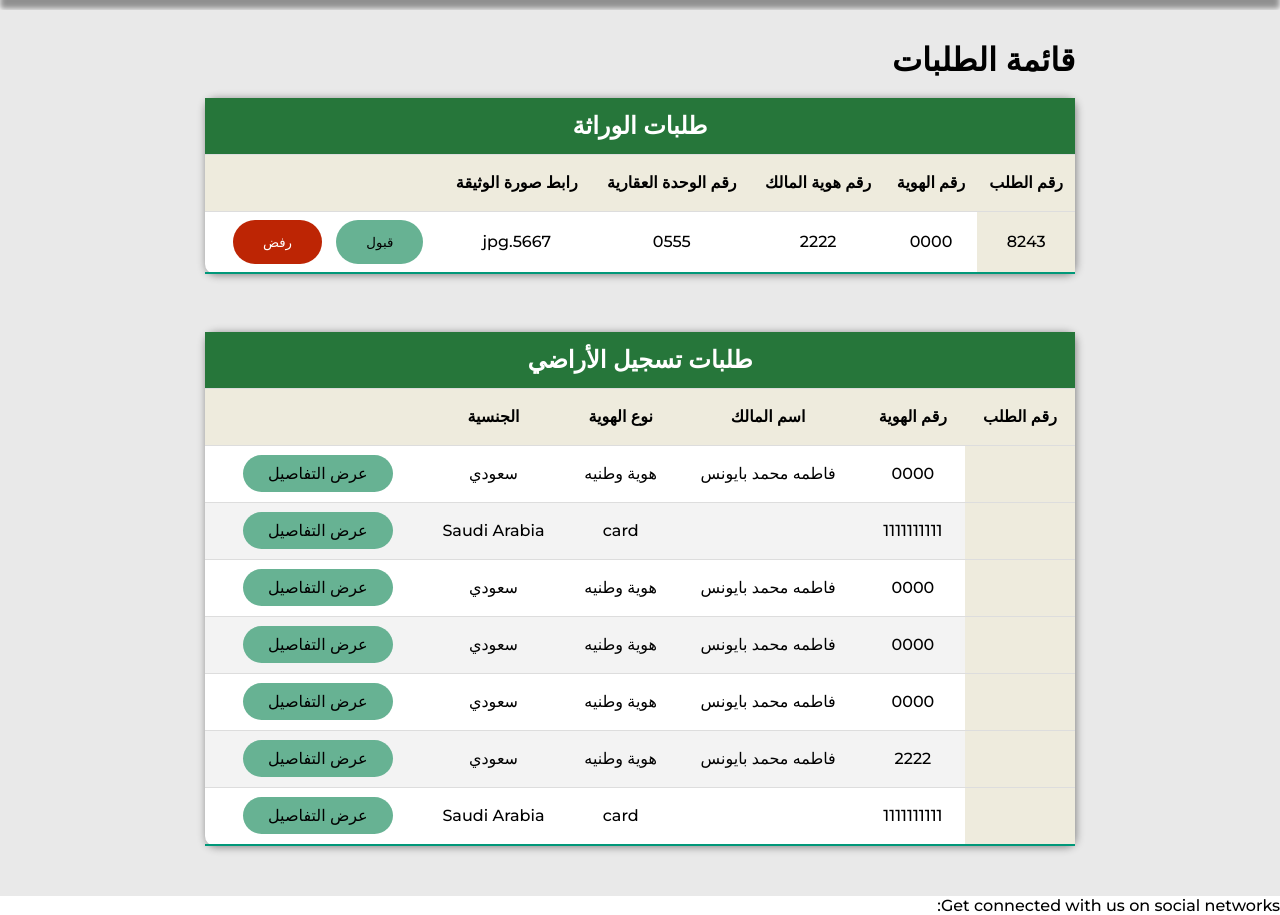
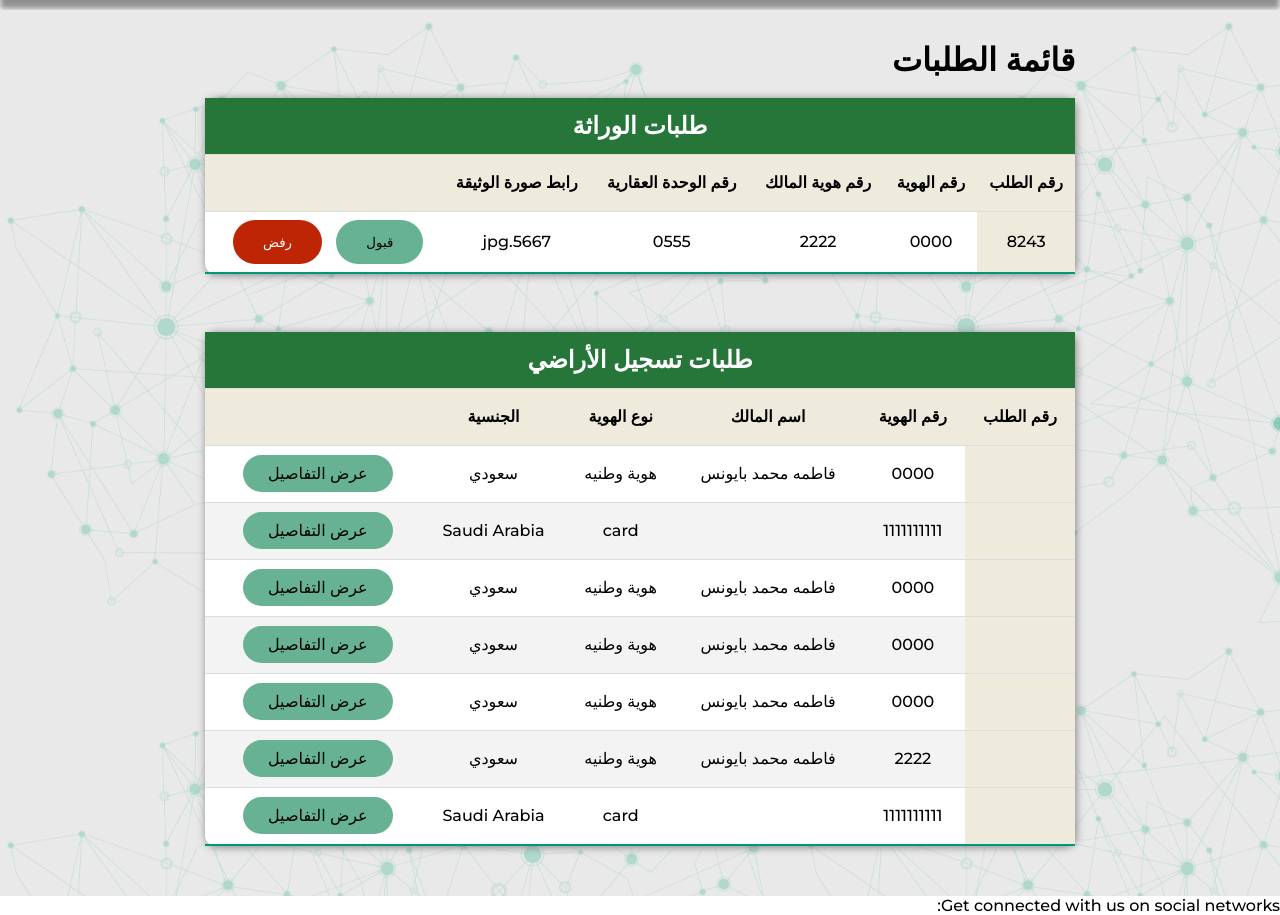
Before and after one commit to SanaaJamil/landSA, a PHP site: page /Admin.php in a window 1280 px wide. Shown: the part 140-1055 px from the top of the page. Run offline with PHP 8.4, Linux system fonts and the light colour scheme; data comes from the database, SQL or seed files in the repository; data that the repository does not hold is empty.

Commit message:
Add files via upload

```diff
--- a/LandSA/style.css
+++ b/LandSA/style.css
@@ -18,6 +18,10 @@ input[type=text] {
 }
 
 /*header css*/
+header{
+    height: 10px;
+}
+
 li, a, button {
     font-weight: 500; /*from the link on top of the bage*/
     font-size: 16px;
@@ -52,6 +56,9 @@ main{
     flex: 1 0 100%;
     flex-direction: row;
     background-color: #e9e9e9;
+    background-image: url(images/BG.png);
+    background-repeat: repeat;
+    background-size: 800px;
 }
 
 .content{
```
